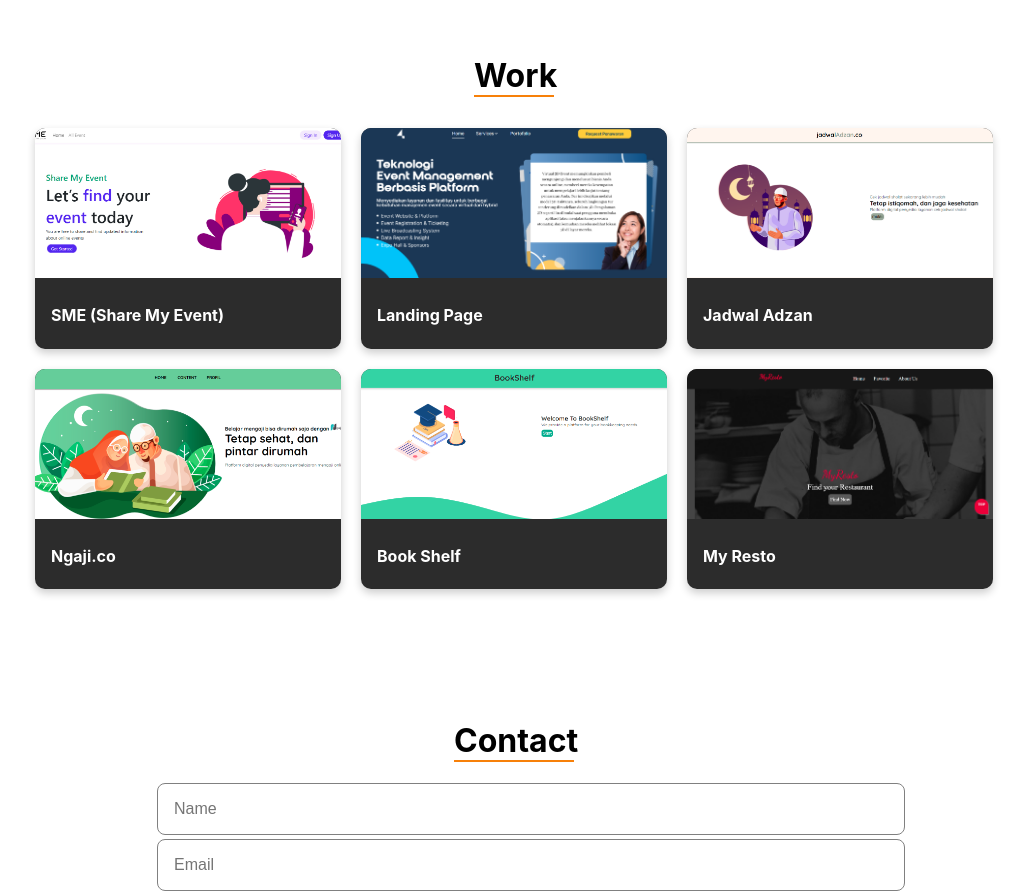
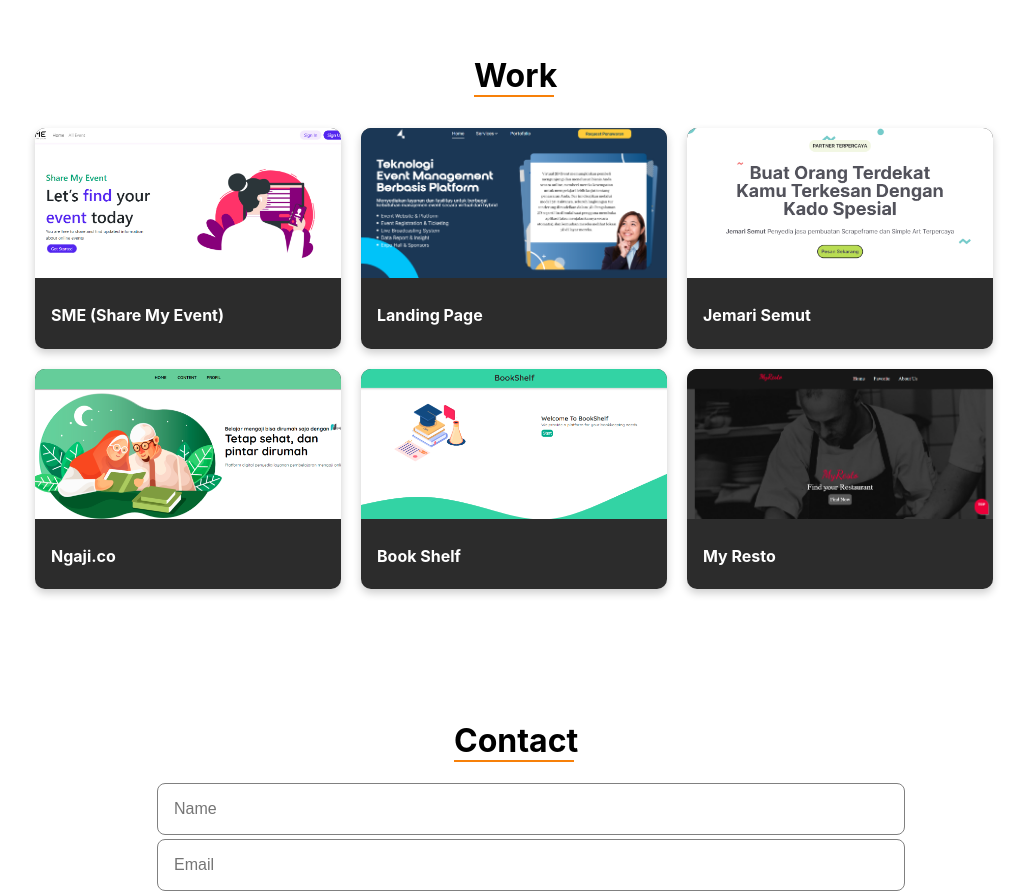
Before and after one commit to zayyid123/zayyid123.github.io, a React (Create React App) app: page / in a window 1280 px wide. Shown: the part 1820-2713 px from the top of the page, without its empty margins (126-1153 px from the left). Built offline with nearby package versions, Linux system fonts and the light colour scheme; a web font is replaced by a local one.

Commit message:
change adzan to jemari semut

```diff
--- a/src/component/com_work.js
+++ b/src/component/com_work.js
@@ -3,7 +3,7 @@
 import './work.css';
 import sme from '../image/work/sme.png';
 import evorty from '../image/work/evorty.png';
-import adzan from '../image/work/adzan.png';
+import jemarisemut from '../image/work/jemarisemut.png';
 import ngaji from '../image/work/ngaji.png';
 import bookshelf from '../image/work/bookshelf.png';
 import myresto from '../image/work/myResto.png';
@@ -28,10 +28,10 @@ function Work() {
                     </div>
                 </a>
 
-                <a href='https://zayyid123.github.io/jadwalAdzan.co.github.io/' className ="card" terget="_blank">
-                    <img src={adzan}/>
+                <a href='https://jemarisemut.vercel.app/' className ="card" terget="_blank">
+                    <img src={jemarisemut}/>
                     <div className ="container">
-                        <h4>Jadwal Adzan</h4>
+                        <h4>Jemari Semut</h4>
                     </div>
                 </a>
 
```
Also changed, not shown: src/image/work/jemarisemut.png (added).
